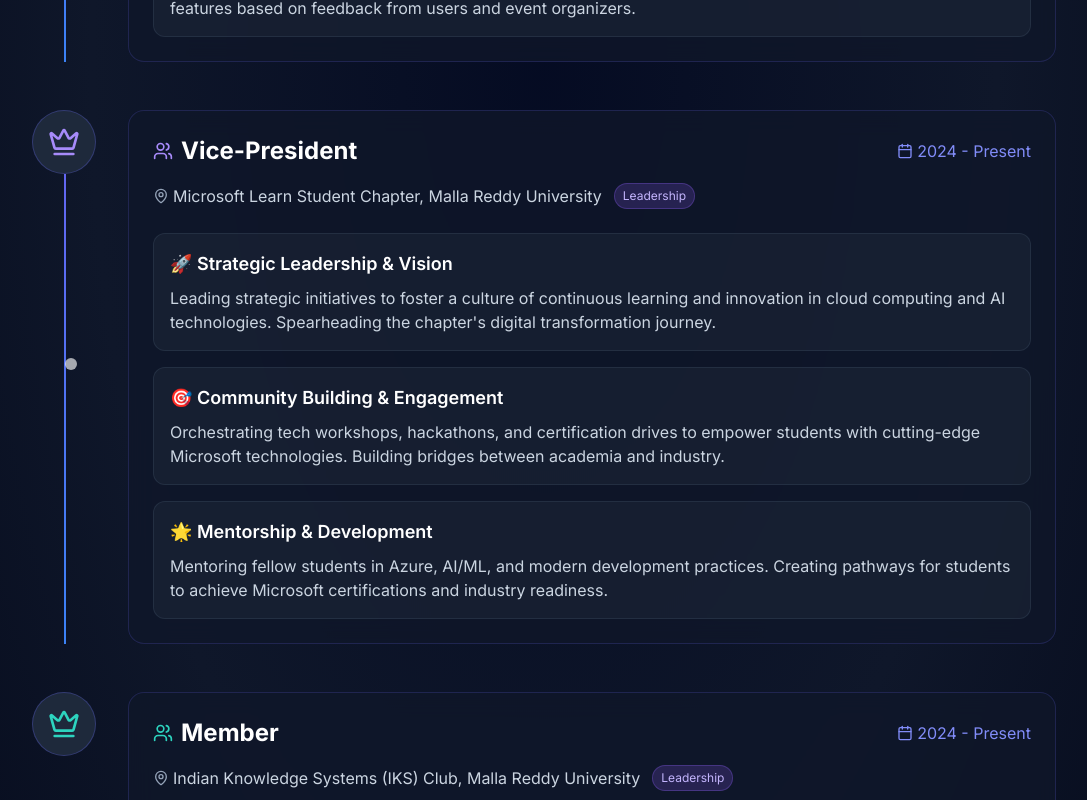
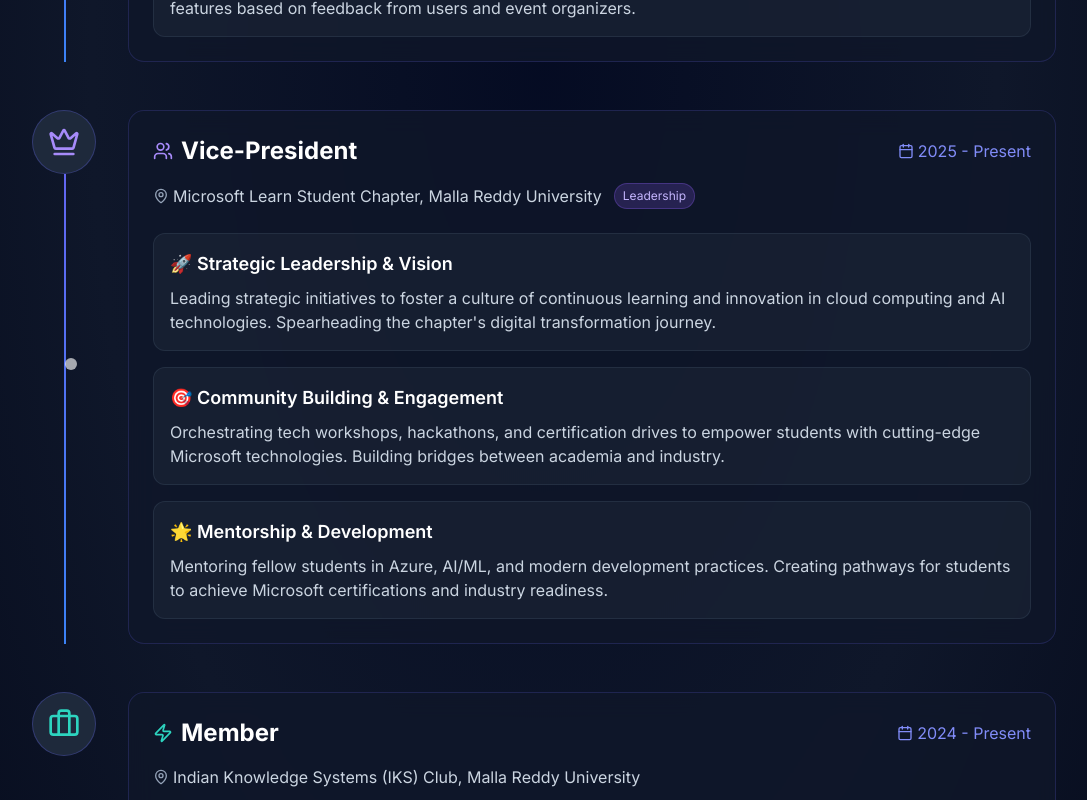
Before and after one commit to PranayTadakamalla/Portfolio, a Next.js app: page / in a window 1280 px wide. Shown: the part 2960-3760 px from the top of the page, without its empty margins (96-1183 px from the left). Built offline with nearby package versions, Linux system fonts and the light colour scheme.

Commit message:
Update Experience.tsx

```diff
--- a/app/components/Experience.tsx
+++ b/app/components/Experience.tsx
@@ -50,7 +50,7 @@ export default function Experience() {
       ],
     },
     {
-      period: "2024 - Present",
+      period: "2025 - Present",
       role: "Vice-President",
       company: "Microsoft Learn Student Chapter, Malla Reddy University",
       color: "violet",
@@ -78,7 +78,7 @@ export default function Experience() {
       role: "Member",
       company: "Indian Knowledge Systems (IKS) Club, Malla Reddy University",
       color: "teal",
-      type: "leadership",
+      type: "Member",
       projects: [
         {
           title: "🔬 Research & Innovation",
```
